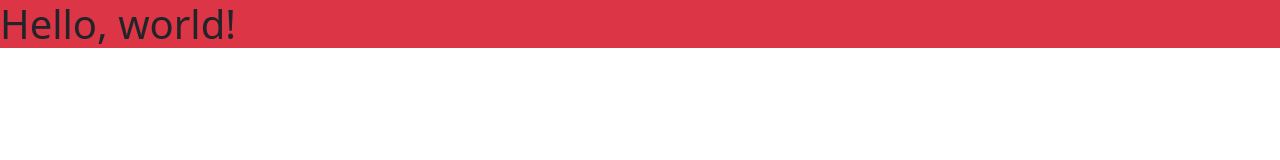
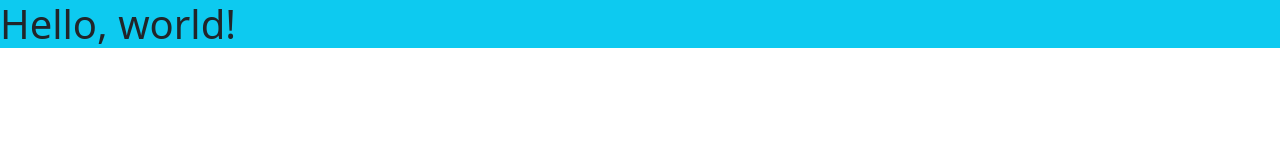
Before and after one commit to mahfuj38/test2, a plain HTML site: page index.html in a window 1280 px wide. Drawn offline with nearby package versions, Linux system fonts and the light colour scheme.

Commit message:
#test title changed

```diff
--- a/index.html
+++ b/index.html
@@ -4,16 +4,13 @@
     <meta charset="utf-8">
     <meta name="viewport" content="width=device-width, initial-scale=1">
     <link href="https://cdn.jsdelivr.net/npm/bootstrap@5.0.2/dist/css/bootstrap.min.css" rel="stylesheet" integrity="sha384-EVSTQN3/azprG1Anm3QDgpJLIm9Nao0Yz1ztcQTwFspd3yD65VohhpuuCOmLASjC" crossorigin="anonymous">
-    <title>Hello, world!</title>
+    <title>Collbarator Work</title>
     <link rel="stylesheet" href="css/style.css">
   </head>
   <body>
-    <h1 class="bg-danger">Hello, world!</h1>
-
+    <h1 class="bg-info">Hello, world!</h1>
 
     <script src="https://cdn.jsdelivr.net/npm/bootstrap@5.0.2/dist/js/bootstrap.bundle.min.js" integrity="sha384-MrcW6ZMFYlzcLA8Nl+NtUVF0sA7MsXsP1UyJoMp4YLEuNSfAP+JcXn/tWtIaxVXM" crossorigin="anonymous"></script>
 
-
-
   </body>
 </html>
```
